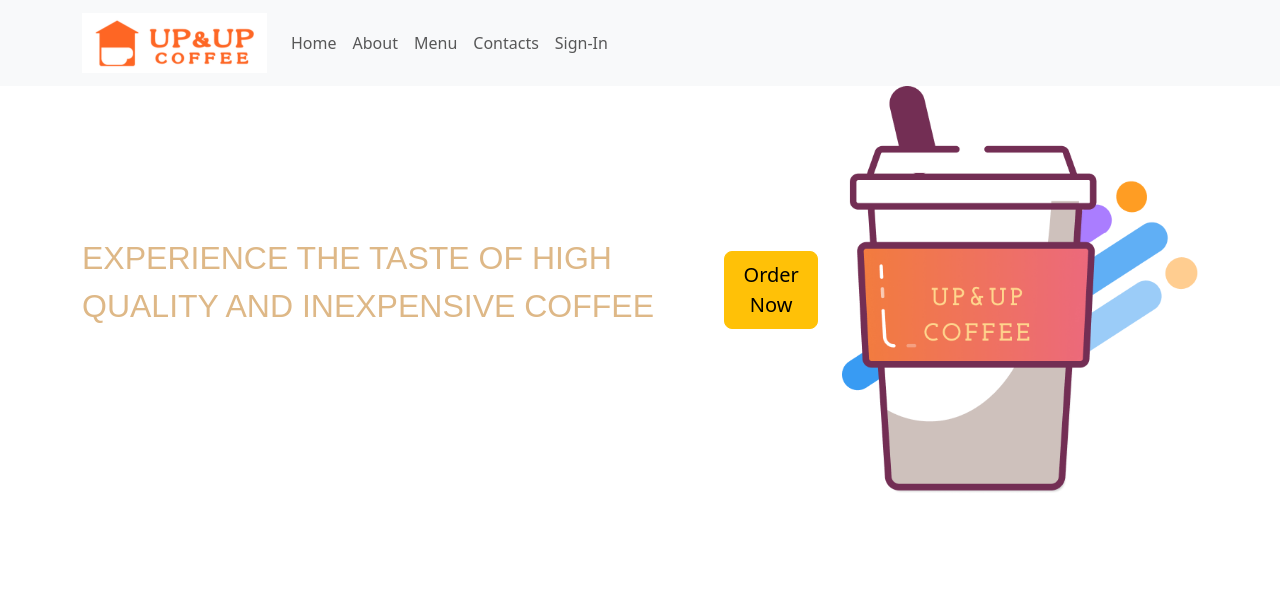
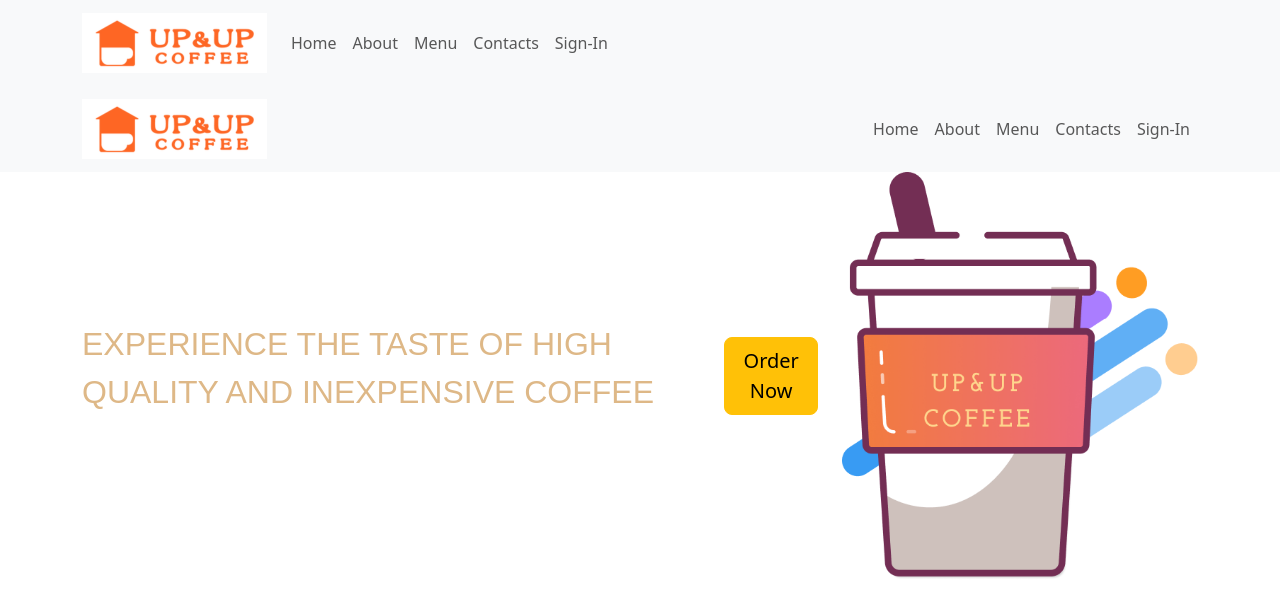
Before and after one commit to Brendanglenbelencio/Web-Dev, a React (Vite) app in the folder coffee-website/: page / in a window 1280 px wide. Shown: the top 616 px of the page. Built offline with nearby package versions, Linux system fonts and the light colour scheme.

Commit message:
Second Commit

```diff
--- a/coffee-website/src/NavBar/NavBar.jsx
+++ b/coffee-website/src/NavBar/NavBar.jsx
@@ -22,28 +22,23 @@ function Navigation() {
           </Nav>
         </Navbar.Collapse>
       </Container>
-
-      {/* this is the code for the right aligened elements of a Navbar
-            <Nav className="justify-content-end" activeKey="/home">
-        <Nav.Item>
-          <Nav.Link href="/home">Active</Nav.Link>
-        </Nav.Item>
-        <Nav.Item>
-          <Nav.Link eventKey="link-1">Link</Nav.Link>
-        </Nav.Item>
-        <Nav.Item>
-          <Nav.Link eventKey="link-2">Link</Nav.Link>
-        </Nav.Item>
-        <Nav.Item>
-          <Nav.Link eventKey="disabled" disabled>
-            Disabled
-          </Nav.Link>
-        </Nav.Item>
-      </Nav>
-       */}
-
     </Navbar>
 
+    <Navbar expand="lg" className="bg-body-tertiary" bg="light" data-bs-theme="light">
+      <Container>
+        <Navbar.Brand href="#home"><img src={storeLogo} alt="Store"></img></Navbar.Brand>
+        <Navbar.Toggle aria-controls="responsive-navbar-nav" />
+        <Navbar.Collapse className="justify-content-end" id="responsive-navbar-nav">
+          <Nav>
+            <Nav.Item><Nav.Link href="#home">Home</Nav.Link></Nav.Item>
+            <Nav.Item><Nav.Link href="#features">About</Nav.Link></Nav.Item>
+            <Nav.Item><Nav.Link href="#menu">Menu</Nav.Link></Nav.Item>
+            <Nav.Item><Nav.Link href="#contacts">Contacts</Nav.Link></Nav.Item>
+            <Nav.Item><Nav.Link href="#sign-in">Sign-In</Nav.Link></Nav.Item>
+          </Nav>
+        </Navbar.Collapse>
+      </Container>
+    </Navbar>
     </>
 
   );
```
